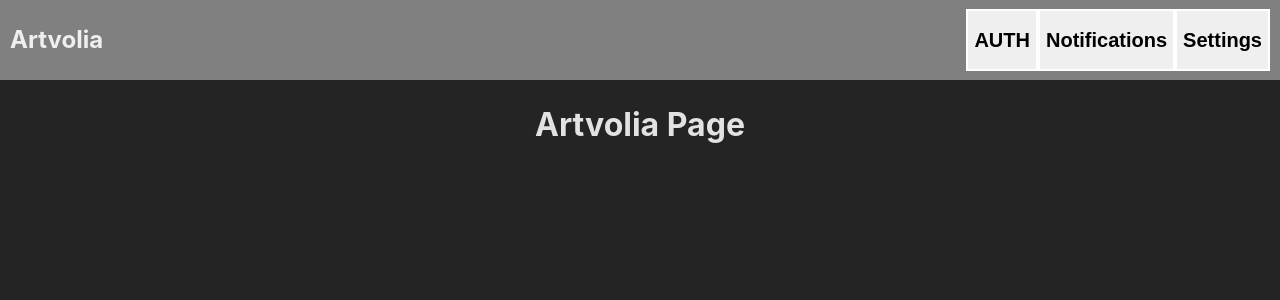
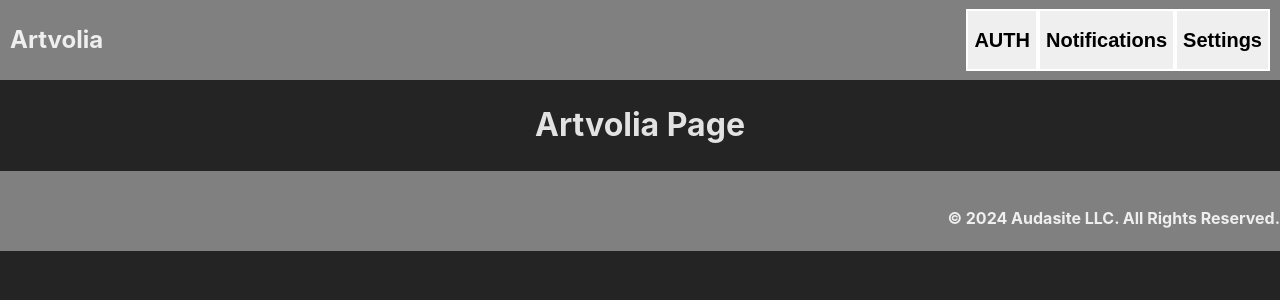
Before and after one commit to roryemagee1/artvolia-fe, a React (Vite) app: page / in a window 1280 px wide. Shown: the top 300 px of the page. Built offline with nearby package versions, Linux system fonts and the light colour scheme.

Commit message:
Add Footer componenet and Refactor Header to include header html tag

```diff
--- a/src/app.component.tsx
+++ b/src/app.component.tsx
@@ -2,12 +2,14 @@ import { JSX } from 'react';
 import './app.css'
 
 import Header from '@src/features/ui/header/header.component.tsx';
+import Footer from '@src/features/ui/footer/footer.component.tsx';
 
 function App(): JSX.Element {
   return (
     <>
       <Header />
       <h1>Artvolia Page</h1>
+      <Footer />
     </>
   )
 }
--- /dev/null
+++ b/src/features/ui/footer/footer.component.tsx
@@ -0,0 +1,10 @@
+// import React from 'react';
+import './footer.css';
+export default function Footer() {
+  return (
+    <footer>
+      <h4>&#169; 2024 Audasite LLC. All Rights Reserved. </h4>
+    </footer>
+
+  )
+}
--- /dev/null
+++ b/src/features/ui/footer/footer.css
@@ -0,0 +1,11 @@
+footer {
+  height: 10vh;
+  width: 100vw;
+
+  background-color: grey;
+
+  display: flex;
+  flex-direction: row;
+  justify-content: flex-end;
+  align-items: end;
+}
--- a/src/features/ui/header/header.component.tsx
+++ b/src/features/ui/header/header.component.tsx
@@ -4,6 +4,7 @@ import './header.css';
 import Button from "@src/features/ui/button/button.component.tsx"
 export default function Header() {
   return (
+    <header>
       <nav>
         <h1>Artvolia</h1>
         <div>
@@ -12,6 +13,6 @@ export default function Header() {
           <Button><h1>Settings</h1></Button>
         </div>
       </nav>
-
+    </header>
   )
 }
--- a/src/features/ui/header/header.css
+++ b/src/features/ui/header/header.css
@@ -1,9 +1,13 @@
-nav {
+header {
   height: 10vh;
   width: 100vw;
 
   background-color: grey;
+}
 
+nav {
+  height: 100%;
+  width: 100%;
   display: flex;
   flex-direction: row;
   justify-content: space-between;
```
Lines whose indentation alone changed are shown as unchanged.
